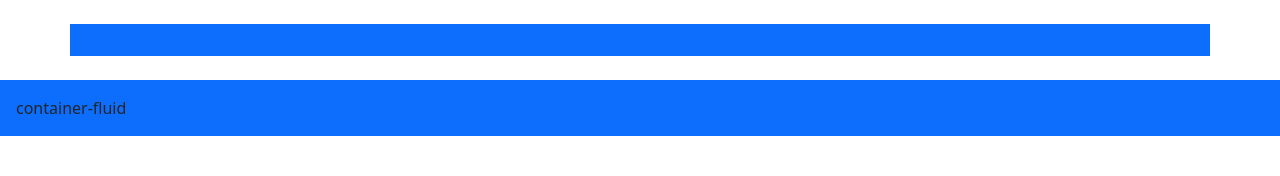
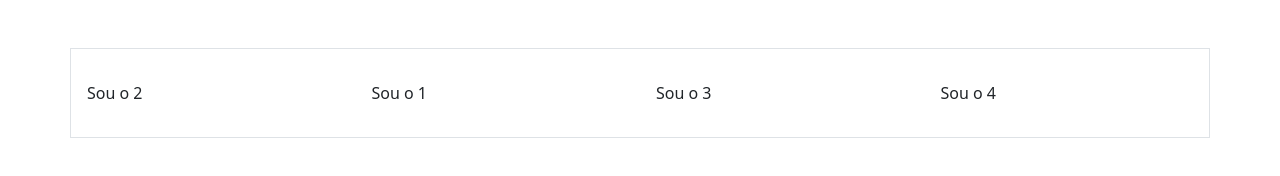
Before and after one commit to professorbossini/20222_maua_tti107_sexta_css_intro_e_mais_recursos, a plain HTML site: page projeto_vagas/gridsystem-bootstrap.html in a window 1280 px wide. Drawn offline with nearby package versions, Linux system fonts and the light colour scheme.

Commit message:
bootstrap(apostila01): Fim da secao 2.7

```diff
--- a/projeto_vagas/gridsystem-bootstrap.html
+++ b/projeto_vagas/gridsystem-bootstrap.html
@@ -7,18 +7,144 @@
     <link href="https://cdn.jsdelivr.net/npm/bootstrap@5.2.1/dist/css/bootstrap.min.css" rel="stylesheet">
   </head>
   <body>
-      <div class="container bg-primary mt-4 p-3">
+    <!-- .container.mt-5.border -->
+    <!-- decide o tamanho da área útil horizontal -->
+    <div class="container mt-5 border">
 
-        <div class="col-md-6 col-lg-4"></div>
+      <div class="row">
+
+        <div class="col p-3 my-3 order-0">Sou o 1</div>
+
+        <div class="col p-3 my-3 order-first">Sou o 2</div>
+
+
+        <div class="col p-3 my-3 order-2">Sou o 3</div>
+
+
+        <div class="col p-3 my-3 order-2">Sou o 4</div>
 
       </div>
 
-      <div class="container-fluid bg-primary mt-4 p-3">container-fluid</div>
+
+
+      <!-- <div class="row">
+
+        <div class="col-md bg-primary p-3 my-3"></div>
+
+        <div class="col-md bg-secondary p-3 my-3"></div>
+
+        <div class="col-md bg-info p-3 my-3"></div>
+
+
+      </div> -->
+
+
+      <!-- <div class="row">
+
+        <div class="col bg-primary my-3 p-3"></div>
+
+        <div class="col-10 bg-danger my-3 p-3"></div>
+
+        <div class="col-1 bg-secondary my-3 p-3"></div>
+      </div> -->
 
 
 
 
 
-    <script src="https://cdn.jsdelivr.net/npm/bootstrap@5.2.1/dist/js/bootstrap.bundle.min.js"></script>
+
+
+      <!-- três caixas de largura igual sem nunca empilhar -->
+      <!-- <div class="row">
+        <div class="col bg-primary p-2 my-2"></div>
+
+        <div class="col bg-secondary p-2 my-2"></div>
+
+        <div class="col bg-info p-2 my-2"></div>
+
+      </div> -->
+
+
+
+
+
+      <!-- <div class="row"> -->
+        <!-- .col-sm-10.col-md-4.col-lg-5.my-5.bg-primary.p-3 -->
+        <!-- <div class="col-sm-10 col-md-4 col-lg-5 my-5 bg-primary p-3"></div> -->
+
+        <!-- /.col-sm-1.col-md-4.col-lg-5.my-5.bg-danger.p-3 -->
+        <!-- <div class="col-sm-1 col-md-4 col-lg-3 my-5 bg-danger p-3"></div> -->
+
+        <!-- .col-sm-1.col-md-4.col-lg-4.my-5.bg-info.p-3 -->
+        <!-- <div class="col-sm-1 col-md-4 col-lg-2 my-5 bg-info p-3"></div> -->
+
+        <!-- .col-lg-10.bg-dark.my-5.p-3 -->
+        <!-- <div class="col-xl-2 bg-dark my-5 p-3"></div> -->
+      <!-- </div> -->
+
+
+
+
+      <!-- <div class="row"> -->
+        <!-- mobile first -->
+        <!-- .col-sm-12.col-md-6.mt-2.bg-info -->
+        <!-- <div class="col-md-6 my-5 bg-primary">sm: 12 colunas, md: 6 colunas</div>   -->
+        <!-- .col-sm-12.col-md-6.mt-2.bg-danger   -->
+        <!-- <div class="col-md-6 my-5 bg-info">sm: 12 colunas, md:6 colunas</div>   -->
+      <!-- </div> -->
+
+
+
+
+
+
+
+      <!-- decidi quais caixas ficam lado a lado caso haja espaço -->
+      <!-- <div class="row"> -->
+        <!-- .col-12.bg-primary{12 colunas} -->
+        <!-- <div class="col-10 bg-primary">12 colunas</div> -->
+      <!-- </div> -->
+
+      <!-- <div class="row"> -->
+        <!-- .col-2.mt-2.bg-danger{2 colunas} -->
+        <!-- <div class="col-2 mt-2 bg-danger">2 colunas</div> -->
+      <!-- </div> -->
+    <!-- </div> -->
+
   </body>
 </html>
+
+
+
+
+
+
+
+
+
+
+      <!-- .container.bg-primary.mt-4.p4       -->
+      <!-- <div class="container bg-primary mt-4 p-4">CONTAINER</div> -->
+
+
+      <!-- .container-fluid.bg-secondary.mt-4.p-4 -->
+      <!-- <div class="container-fluid bg-secondary mt-4 p-4">CONTAINER-FLUID</div> -->
+
+
+      <!-- .container-sm.bg-info.mt-4.p-4 -->
+      <!-- <div class="container-sm bg-info mt-4 p-4">CONTAINER-SM</div> -->
+
+
+      <!-- .container-md.bg-success.mt-4.p-4 -->
+      <!-- <div class="container-md bg-success mt-4 p-4">CONTAINER-MD</div> -->
+
+      <!-- .container-lg.bg-danger.mt-4.p-4 -->
+      <!-- <div class="container-lg bg-danger mt-4 p-4">CONTAINER-LG</div> -->
+
+
+    <!-- .container-xl.bg-dark.mt-4.p-4 -->
+    <!-- <div class="container-xl bg-dark mt-4 p-4">CONTAINER-XL</div> -->
+
+
+    <!-- .container-xxl.bg-primary.mt-4.p-4 -->
+    <!-- <div class="container-xxl bg-primary mt-4 p-4">CONTAINER-XXL</div> -->
```
